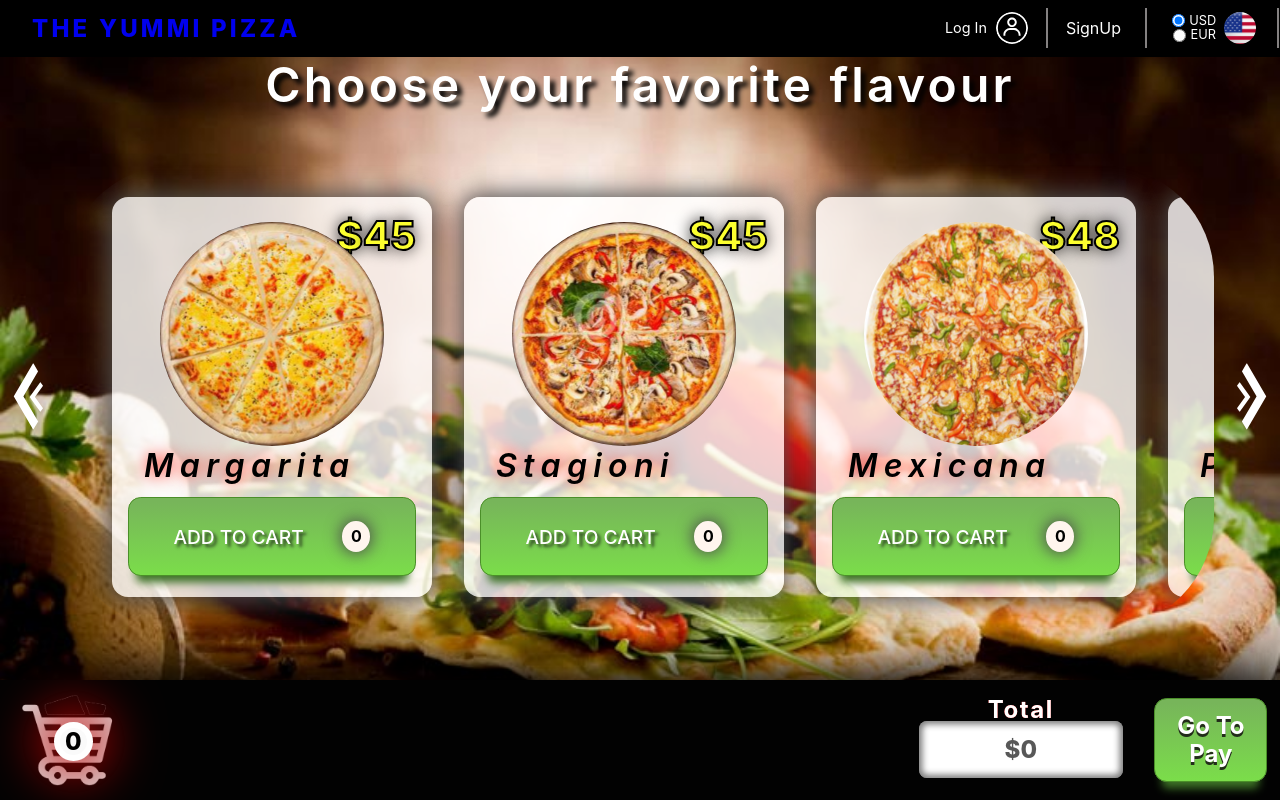
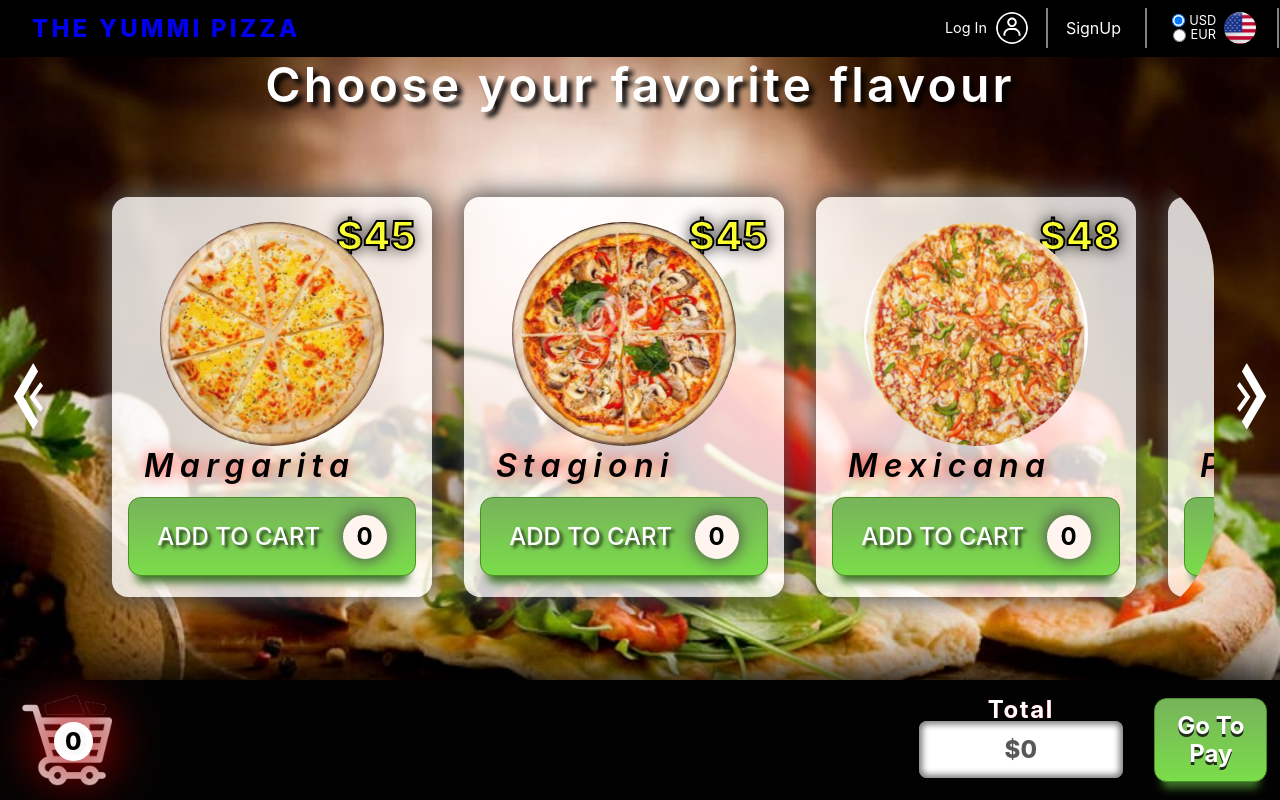
Before and after one commit to simonmontaggioni/yummi-pizza, a React (Create React App) app: page /yummi-pizza/home in a window 1280 px wide. Built offline with nearby package versions, Linux system fonts and the light colour scheme; data requests are answered from the project's data file.

Commit message:
style: Increase the button badge and button text size.

```diff
--- a/src/components/ItemCard/ItemCard.css
+++ b/src/components/ItemCard/ItemCard.css
@@ -110,7 +110,7 @@
 }
 
 .button__title {
-  font-size: 1.2rem;
+  font-size: 1.5rem;
   font-weight: 500;
   text-shadow: 0.2rem 0.2rem 0.2rem rgba(15, 15, 15, 0.774);
   text-transform: uppercase;
@@ -118,14 +118,17 @@
 
 .button-badge {
   width: auto;
-  min-width: 1rem;
-  height: auto;
+  min-width: 2rem;
+  height: 2rem;
   background-color: seashell;
   border: solid 0.4rem seashell;
   border-radius: 50%;
-  font-size: 1rem;
+  font-size: 1.5rem;
   font-weight: 700;
   color: black;
+  display: flex;
+  justify-content: center;
+  align-items: center;
   box-shadow: 0rem 0rem 1rem 0.1rem rgb(77, 77, 77);
 }
 
```
